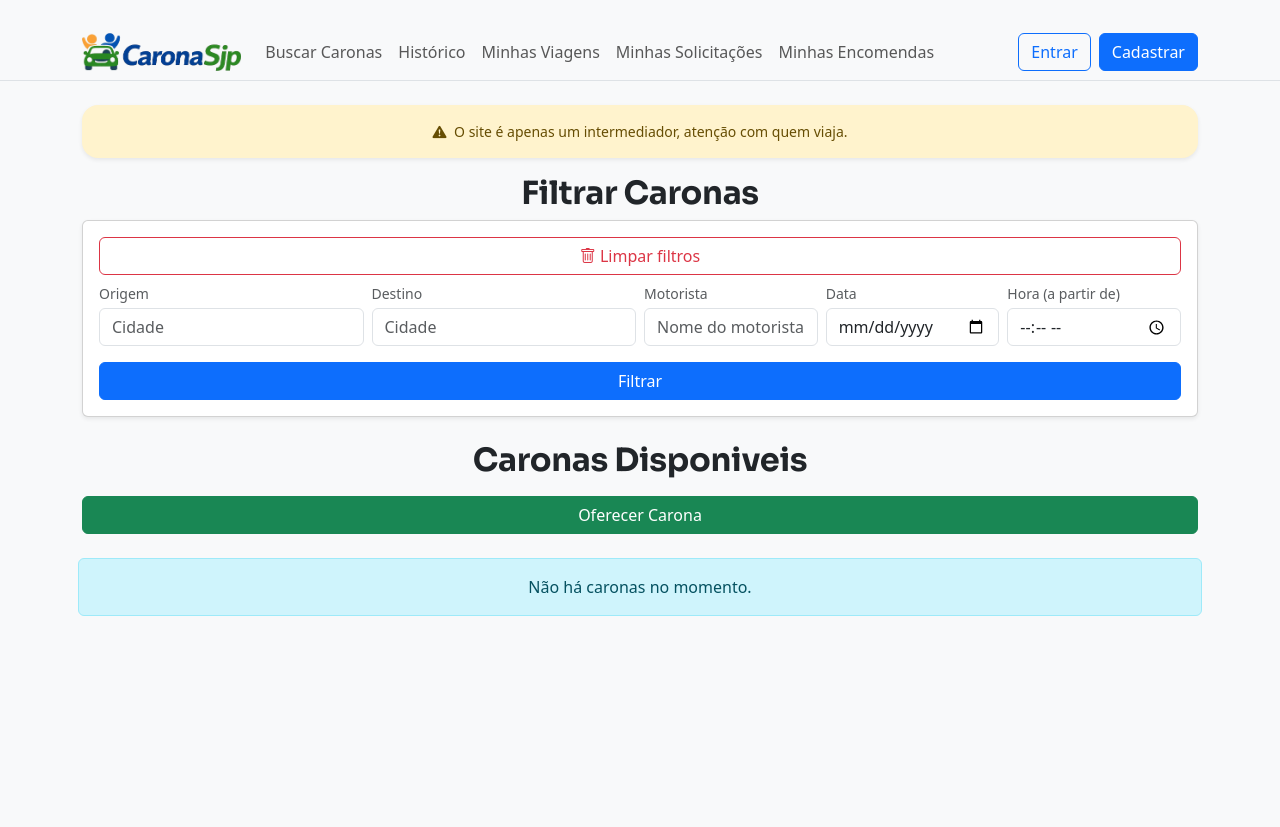
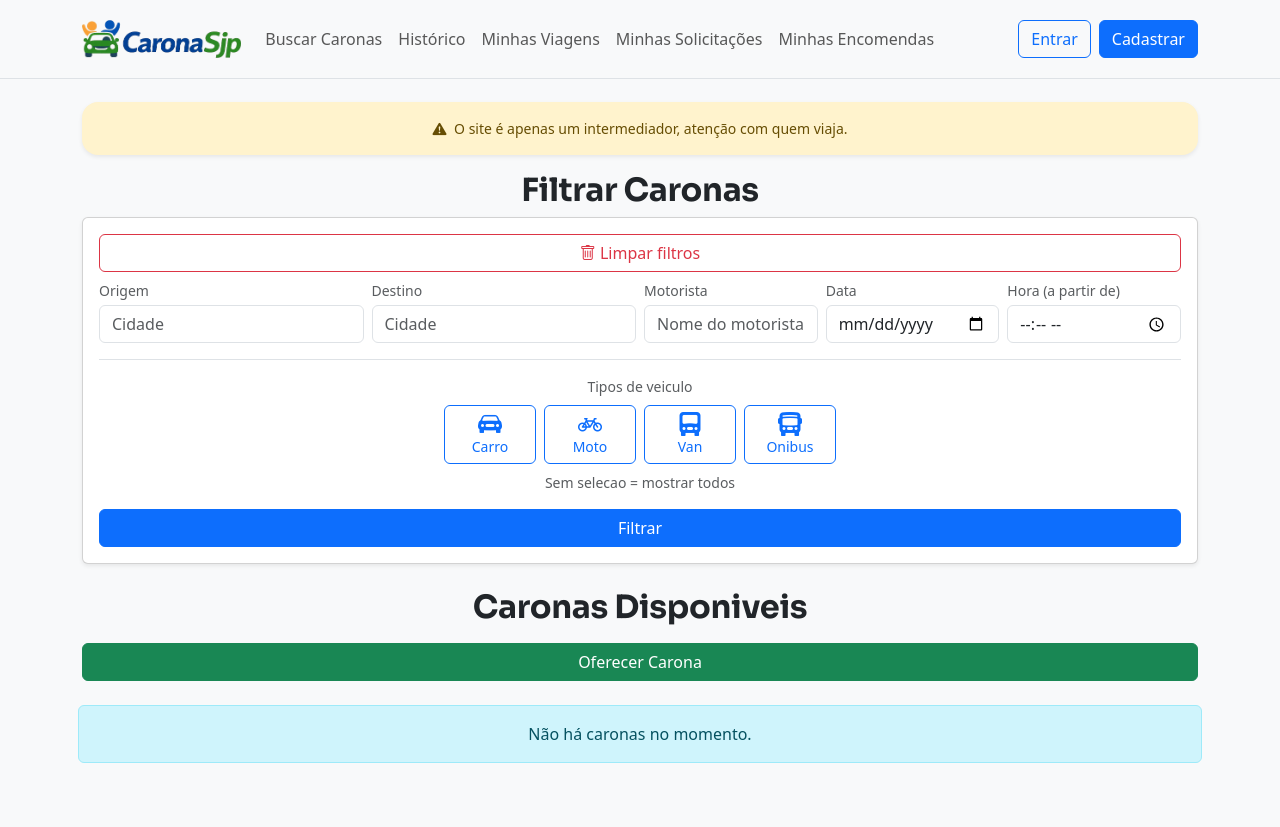
Before and after one commit to cesagoncalves/caronasjp, a Django app: page / in a window 1280 px wide. Before the commit the page ends 616 px from the top, so only its background shows below. Run offline with Django 5.2, Linux system fonts and the light colour scheme; data that the repository does not hold is empty.

Commit message:
sua mensagem

```diff
--- a/templates/base.html
+++ b/templates/base.html
@@ -16,6 +16,7 @@
     <style>
     :root {
         --font-titulos: "Sora", "Segoe UI", sans-serif;
+        --navbar-offset: 78px;
     }
     html,
     body {
@@ -23,14 +24,28 @@
         padding: 0;
     }
     body {
-        padding-top: 0 !important;
+        padding-top: var(--navbar-offset) !important;
     }
     .navbar {
         margin-top: 0 !important;
-        position: sticky;
+        margin-bottom: 0 !important;
+        position: fixed;
         top: 0;
+        left: 0;
+        right: 0;
         z-index: 1030;
         background-color: #f8f9fa;
+    }
+    .navbar .container {
+        min-height: 62px;
+    }
+    @media (max-width: 991.98px) {
+        :root {
+            --navbar-offset: 72px;
+        }
+        .navbar .container {
+            min-height: 56px;
+        }
     }
     h1, h2, h3, h4, h5, h6,
     .modal-title,
@@ -416,7 +431,7 @@
 
 <body class="bg-light" {% block body_data %}{% endblock %}>
 
-<nav class="navbar navbar-expand-lg navbar-light bg-light border-bottom mt-0 mb-4">
+<nav class="navbar navbar-expand-lg navbar-light bg-light border-bottom mt-0">
     <div class="container">
 
         <!-- LOGO -->
@@ -824,7 +839,7 @@
             </button>
             <div class="collapse mobile-submenu" id="menuPassageiroMobile">
                 <a class="list-group-item list-group-item-action border-0" href="{% url 'minhas_viagens' %}">Minhas Viagens</a>
-                <a class="list-group-item list-group-item-action border-0" href="{% url 'minhas_solicitacoes' %}">Minhas Solicitacões</a>
+                <a class="list-group-item list-group-item-action border-0" href="{% url 'minhas_solicitacoes' %}">Minhas Solicitações</a>
                 <a class="list-group-item list-group-item-action border-0" href="{% url 'minhas_encomendas_passageiro' %}">Minhas Encomendas</a>
             </div>
 
@@ -874,7 +889,7 @@
                 <i class="bi bi-calendar-event me-2 text-primary"></i> Minhas Viagens
             </a>
             <a class="list-group-item list-group-item-action" href="{% url 'minhas_solicitacoes' %}">
-                <i class="bi bi-inbox me-2 text-primary"></i> Minhas Solicitacões
+                <i class="bi bi-inbox me-2 text-primary"></i> Minhas Solicitações
             </a>
             <a class="list-group-item list-group-item-action" href="{% url 'minhas_encomendas_passageiro' %}">
                 <i class="bi bi-box-seam me-2 text-primary"></i> Minhas Encomendas
@@ -1162,6 +1177,57 @@ document.addEventListener("DOMContentLoaded", () => {
 {% block extra_js %}{% endblock %}
 <script src="{% static 'js/notificacoes.js' %}"></script>
 <script src="{% static 'js/push.js' %}"></script>
+<script>
+document.addEventListener("DOMContentLoaded", () => {
+    const formularios = Array.from(document.querySelectorAll("form[data-unsaved-guard='1']"));
+    if (!formularios.length) return;
+
+    const normalizarCampo = (el) => {
+        if (!el || el.disabled || !el.name) return "";
+        if (el.type === "checkbox" || el.type === "radio") return el.checked ? "1" : "0";
+        if (el.type === "file") return el.value ? "1" : "0";
+        return (el.value || "").trim();
+    };
+
+    const assinaturaFormulario = (form) => {
+        const campos = Array.from(form.elements || []);
+        return campos
+            .filter((el) => el.name && !el.disabled)
+            .map((el) => `${el.name}:${normalizarCampo(el)}`)
+            .join("|");
+    };
+
+    const estados = formularios.map((form) => ({
+        form,
+        inicial: assinaturaFormulario(form),
+        submetido: false,
+    }));
+
+    estados.forEach((estado) => {
+        estado.form.addEventListener("submit", () => {
+            estado.submetido = true;
+        });
+    });
+
+    const temAlteracaoPendente = () =>
+        estados.some((estado) => !estado.submetido && assinaturaFormulario(estado.form) !== estado.inicial);
+
+    window.addEventListener("beforeunload", (event) => {
+        if (!temAlteracaoPendente()) return;
+        event.preventDefault();
+        event.returnValue = "";
+    });
+
+    document.addEventListener("click", (event) => {
+        const link = event.target.closest("a[href]");
+        if (!link) return;
+        if (!temAlteracaoPendente()) return;
+        if (link.dataset.bypassUnsaved === "1") return;
+        const ok = window.confirm("Voce tem alteracoes nao salvas. Deseja sair sem salvar?");
+        if (!ok) event.preventDefault();
+    }, true);
+});
+</script>
 {% if CLEAR_LOCAL_SOLICITACOES %}
 <script>
 (function () {
--- a/usuarios/templates/usuarios/perfil.html
+++ b/usuarios/templates/usuarios/perfil.html
@@ -56,7 +56,7 @@
         </div>
 
         <div class="col-md-8">
-            <form method="POST" enctype="multipart/form-data" class="card p-4 shadow-sm">
+            <form method="POST" enctype="multipart/form-data" class="card p-4 shadow-sm" data-unsaved-guard="1">
                 {% csrf_token %}
                 <input type="file" name="foto" id="id_foto_upload" accept="image/*" class="d-none">
                 <div class="mb-3">
--- a/viagens/templates/viagens/editar_carona.html
+++ b/viagens/templates/viagens/editar_carona.html
@@ -14,7 +14,7 @@
             </div>
 
             <div class="card-body p-4">
-                <form method="POST" novalidate>
+                <form method="POST" novalidate data-unsaved-guard="1">
                     {% csrf_token %}
 
                     <!-- Origem -->
--- a/viagens/templates/viagens/historico.html
+++ b/viagens/templates/viagens/historico.html
@@ -58,7 +58,7 @@ data-page="historico-local"
 
 <h2 class="mb-4 text-center">
     <i class="bi bi-clock-history me-2"></i>
-    Historico
+    Histórico
 </h2>
 
 {% if user.is_authenticated %}
--- a/viagens/templates/viagens/lista.html
+++ b/viagens/templates/viagens/lista.html
@@ -85,6 +85,15 @@
     font-weight: 600;
     color: #6c757d;
 }
+.filtro-tipo-grid {
+    display: flex;
+    justify-content: center;
+    gap: 8px;
+    flex-wrap: wrap;
+}
+.filtro-tipo-grid .btn {
+    min-width: 92px;
+}
 @media (max-width: 575.98px) {
     .card-carona-disponivel .carona-grid {
         grid-template-columns: minmax(0, 1.45fr) minmax(0, 1fr);
@@ -93,6 +102,9 @@
     .card-carona-disponivel .card-body img.rounded-circle {
         width: 36px;
         height: 36px;
+    }
+    .filtro-tipo-grid .btn {
+        min-width: 78px;
     }
 }
 </style>
@@ -212,6 +224,35 @@
             <label class="form-label small text-muted mb-1">Hora (a partir de)</label>
             <input type="time" name="hora" class="form-control" value="{{ hora }}">
         </div>
+    </div>
+    <div class="mt-3 pt-3 border-top">
+        <label class="form-label small text-muted mb-2 d-block text-center">Tipos de veiculo</label>
+        <div class="filtro-tipo-grid">
+            <input class="btn-check" type="checkbox" name="tipos" value="carro" id="filtro_tipo_carro" {% if "carro" in tipos_selecionados %}checked{% endif %}>
+            <label class="btn btn-outline-primary text-center" for="filtro_tipo_carro">
+                <i class="bi bi-car-front-fill fs-4 d-block"></i>
+                <small>Carro</small>
+            </label>
+
+            <input class="btn-check" type="checkbox" name="tipos" value="moto" id="filtro_tipo_moto" {% if "moto" in tipos_selecionados %}checked{% endif %}>
+            <label class="btn btn-outline-primary text-center" for="filtro_tipo_moto">
+                <i class="bi bi-bicycle fs-4 d-block"></i>
+                <small>Moto</small>
+            </label>
+
+            <input class="btn-check" type="checkbox" name="tipos" value="van" id="filtro_tipo_van" {% if "van" in tipos_selecionados %}checked{% endif %}>
+            <label class="btn btn-outline-primary text-center" for="filtro_tipo_van">
+                <i class="bi bi-truck-front-fill fs-4 d-block"></i>
+                <small>Van</small>
+            </label>
+
+            <input class="btn-check" type="checkbox" name="tipos" value="onibus" id="filtro_tipo_onibus" {% if "onibus" in tipos_selecionados %}checked{% endif %}>
+            <label class="btn btn-outline-primary text-center" for="filtro_tipo_onibus">
+                <i class="bi bi-bus-front-fill fs-4 d-block"></i>
+                <small>Onibus</small>
+            </label>
+        </div>
+        <div class="text-muted small text-center mt-2">Sem selecao = mostrar todos</div>
     </div>
     <div class="row mt-3"><div class="col-12"><button class="btn btn-primary w-100">Filtrar</button></div></div>
 </form>
--- a/viagens/templates/viagens/minhas_solicitacoes.html
+++ b/viagens/templates/viagens/minhas_solicitacoes.html
@@ -39,11 +39,11 @@ data-page="solicitacoes-local"
 
     {% if not user.is_authenticated %}
     <div class="alert alert-warning border-0 shadow-sm rounded-4 text-center small mb-3">
-        Crie uma conta para nao correr o risco de perder seus dados.
+        Crie uma conta para não correr o risco de perder seus dados.
     </div>
     {% endif %}
 
-    <h2 class="mb-4 fw-bold">Minhas Solicitacoes</h2>
+    <h2 class="mb-4 fw-bold">Minhas Solicitações</h2>
 
     {% if modo == 'bd' %}
         {% if solicitacoes %}
--- a/viagens/templates/viagens/minhas_viagens.html
+++ b/viagens/templates/viagens/minhas_viagens.html
@@ -9,7 +9,7 @@ data-page="viagens-local"
 {% block content %}
 {% if not user.is_authenticated %}
 <div class="alert alert-warning border-0 shadow-sm rounded-4 text-center small mb-3">
-    Crie uma conta para nao correr o risco de perder seus dados.
+    Crie uma conta para não correr o risco de perder seus dados.
 </div>
 {% endif %}
 
--- a/viagens/views.py
+++ b/viagens/views.py
@@ -211,6 +211,8 @@ def lista_caronas(request):
     data = request.GET.get('data')
     hora = request.GET.get('hora')
     motorista = request.GET.get('motorista')
+    tipos = request.GET.getlist("tipos")
+    tipos_validos = [t for t in tipos if t in {"carro", "moto", "van", "onibus"}]
 
     if data:
         caronas = caronas.filter(data=data)
@@ -221,6 +223,8 @@ def lista_caronas(request):
             Q(motorista__nome_completo__icontains=motorista) |
             Q(motorista__email__icontains=motorista)
         )
+    if tipos_validos:
+        caronas = caronas.filter(veiculo__tipo__in=tipos_validos)
 
     if origem or destino:
         caronas = [
@@ -334,6 +338,7 @@ def lista_caronas(request):
         'data': data or "",
         'hora': hora or "",
         'motorista': motorista or "",
+        "tipos_selecionados": tipos_validos,
         "destaques_ativos": destaques_ativos,
         "destaque_modais_extras": destaque_modais_extras,
     })
```
Also changed, not shown: usuarios/forms.py (+29 -8 lines).
